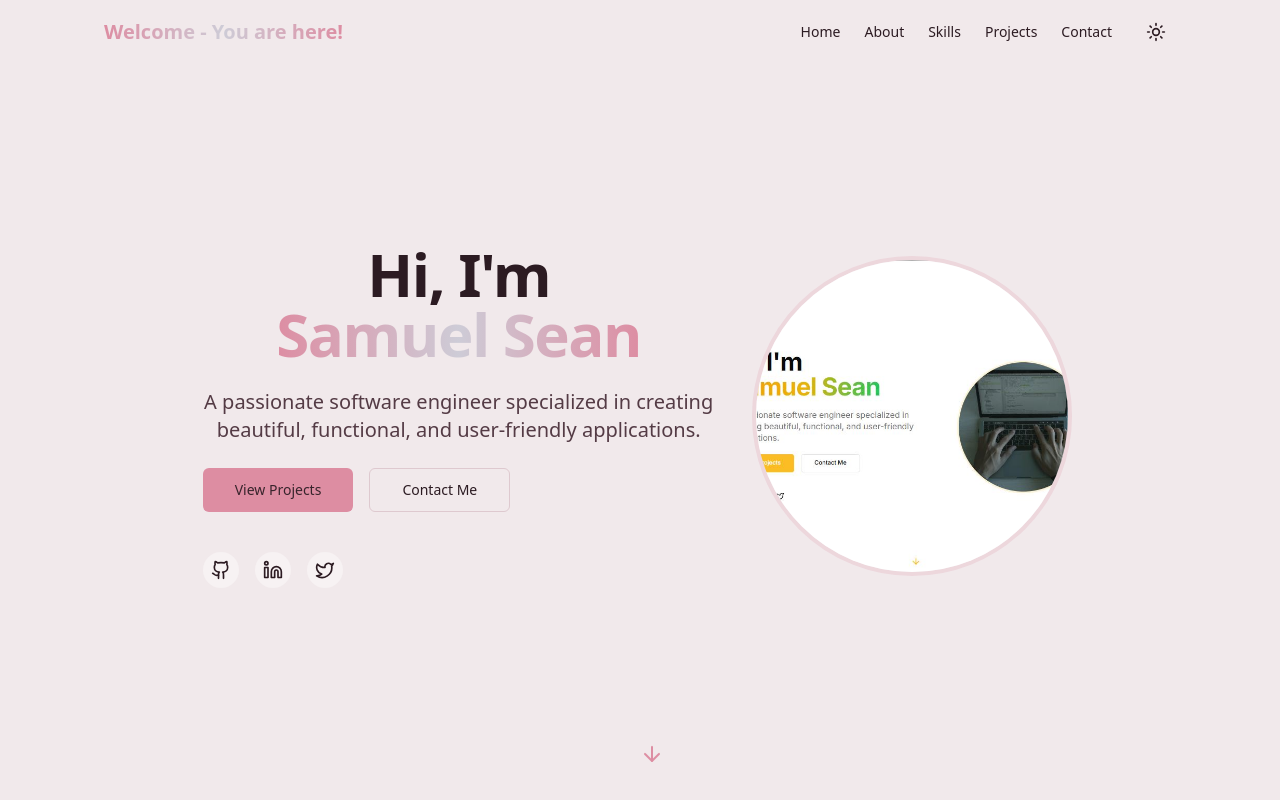
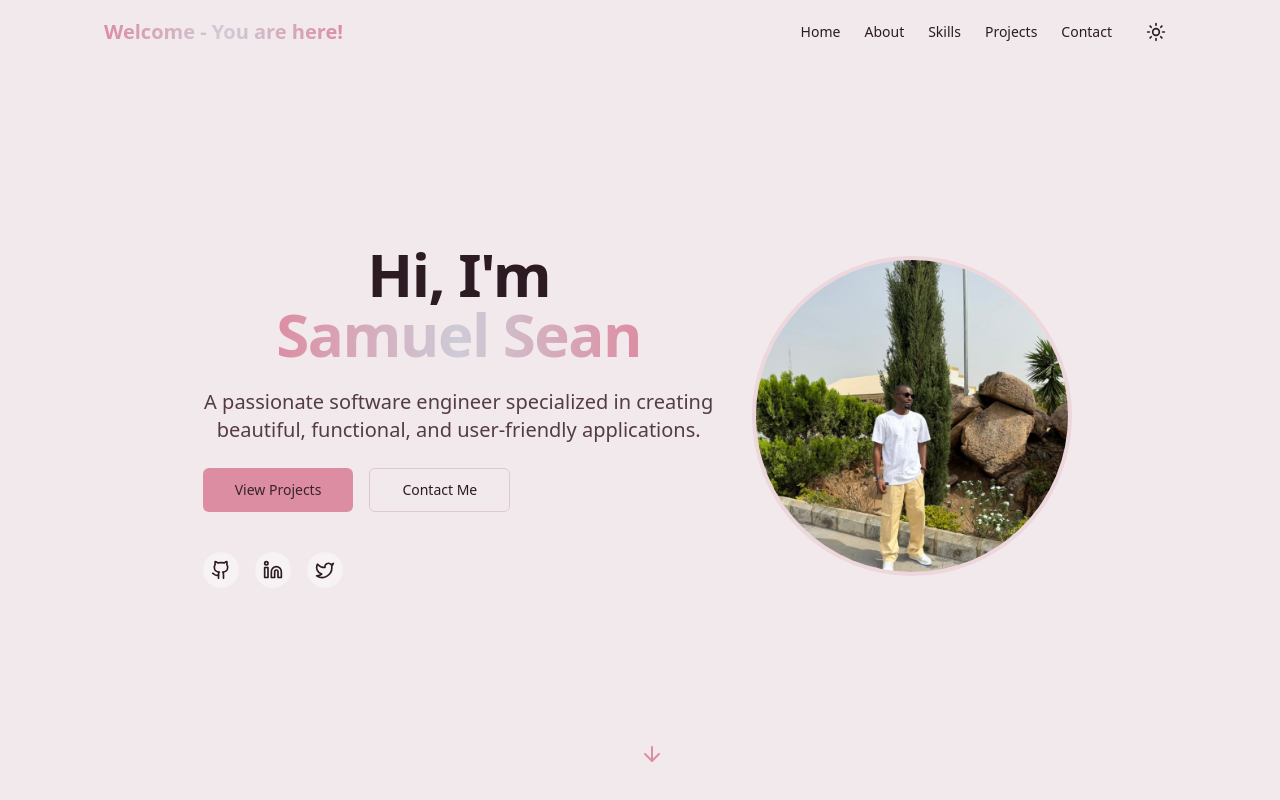
Before and after one commit to Unseanted/Xinbadts-portfolio, a Next.js app: page / in a window 1280 px wide. Shown: the top 800 px of the page. Built offline with nearby package versions, Linux system fonts and the light colour scheme.

Commit message:
feat: update hero profile image source to profile.jpg

```diff
--- a/components/hero.tsx
+++ b/components/hero.tsx
@@ -103,7 +103,7 @@ const Hero = () => {
           >
             <div className="relative w-72 h-72 md:w-80 md:h-80 rounded-full overflow-hidden border-4 border-primary/20">
               <Image
-                src="/images/software.JPG"
+                src="/images/profile.jpg"
                 alt="Samuel Sean"
                 fill
                 priority
```
Also changed, not shown: public/images/profile.jpg (added).
